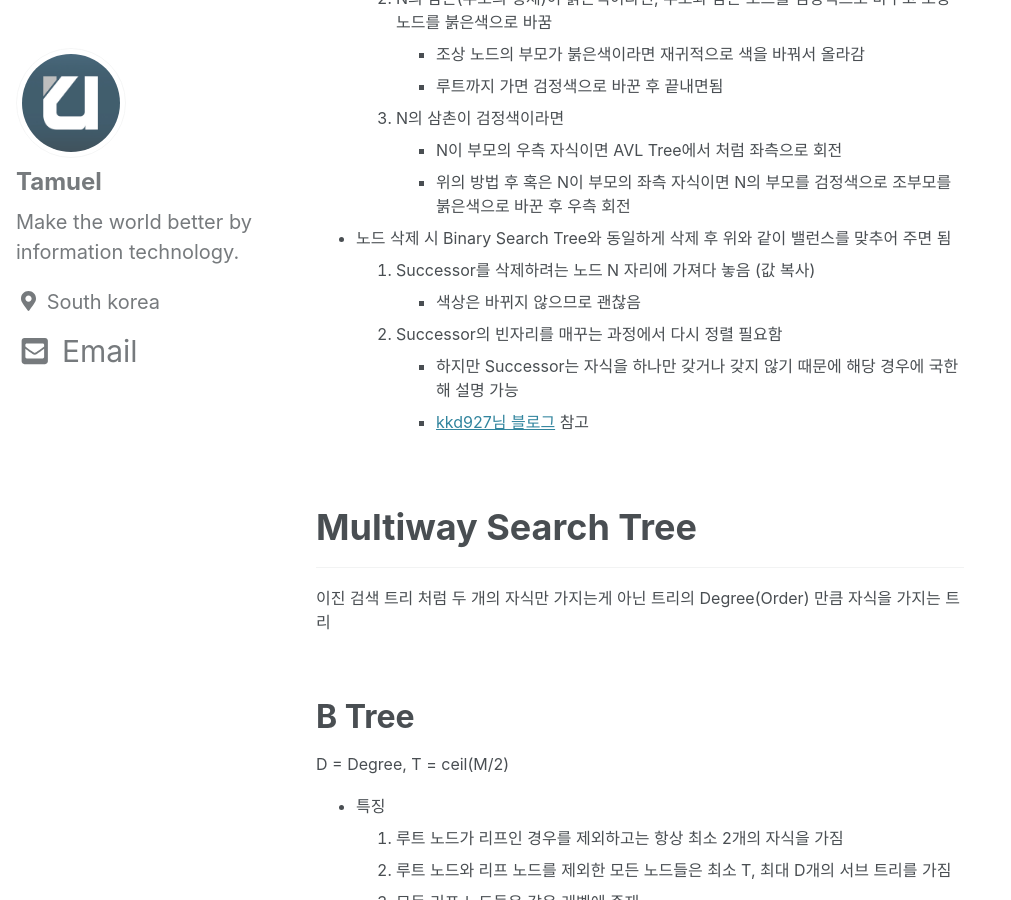
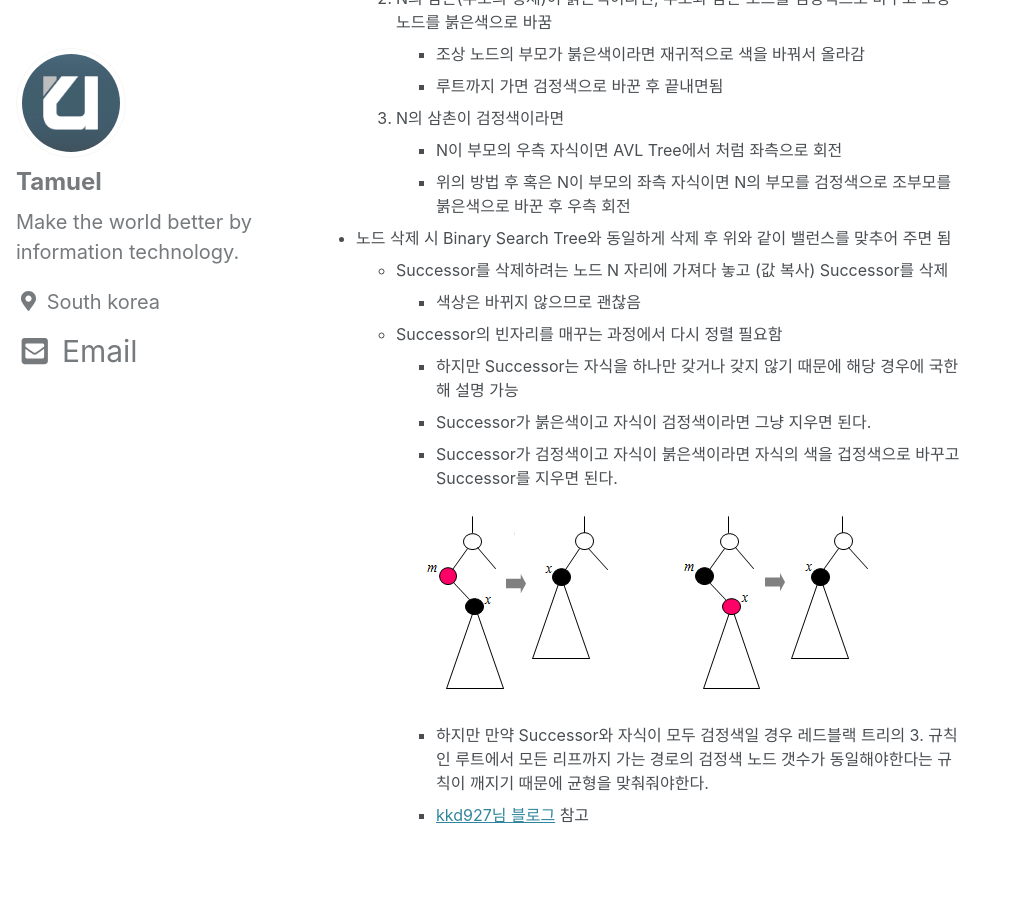
Before and after one commit to Tamuel/tamuel.github.io, a Jekyll site: the page built from _posts/2019-02-27-자료구조-정리.md, in a window 1280 px wide and 900 px high, scrolled down 14775 px. Shown: the whole window, without its empty margins (0-1011 px from the left). Built offline with Jekyll 4.4.1, drawn with Linux system fonts in a browser that asks for light colours; cached includes are drawn as plain includes.

Commit message:
Update 블로그

```diff
--- a/_posts/2019-02-27-자료구조-정리.md
+++ b/_posts/2019-02-27-자료구조-정리.md
@@ -438,11 +438,17 @@ Balanced Binary Search Tree를 만들기 위한 또 다른 방법
 		* N이 부모의 우측 자식이면 AVL Tree에서 처럼 좌측으로 회전
 		* 위의 방법 후 혹은 N이 부모의 좌측 자식이면 N의 부모를 검정색으로 조부모를 붉은색으로 바꾼 후 우측 회전
 * 노드 삭제 시 Binary Search Tree와 동일하게 삭제 후 위와 같이 밸런스를 맞추어 주면 됨
-	1. Successor를 삭제하려는 노드 N 자리에 가져다 놓음 (값 복사)
-		* 색상은 바뀌지 않으므로 괜찮음
-	2. Successor의 빈자리를 매꾸는 과정에서 다시 정렬 필요함
-		* 하지만 Successor는 자식을 하나만 갖거나 갖지 않기 때문에 해당 경우에 국한해 설명 가능
-		* [kkd927님 블로그](https://itstory.tk/entry/%EB%A0%88%EB%93%9C%EB%B8%94%EB%9E%99-%ED%8A%B8%EB%A6%ACRed-black-tree) 참고
+  * Successor를 삭제하려는 노드 N 자리에 가져다 놓고 (값 복사) Successor를 삭제
+    * 색상은 바뀌지 않으므로 괜찮음
+  * Successor의 빈자리를 매꾸는 과정에서 다시 정렬 필요함
+    * 하지만 Successor는 자식을 하나만 갖거나 갖지 않기 때문에 해당 경우에 국한해 설명 가능
+    * Successor가 붉은색이고 자식이 검정색이라면 그냥 지우면 된다.
+    * Successor가 검정색이고 자식이 붉은색이라면 자식의 색을 겁정색으로 바꾸고 Successor를 지우면 된다.
+
+    ![](/assets/images/markdown-img-paste-2019031900430620.png)
+
+    * 하지만 만약 Successor와 자식이 모두 검정색일 경우 레드블랙 트리의 3. 규칙인 루트에서 모든 리프까지 가는 경로의 검정색 노드 갯수가 동일해야한다는 규칙이 깨지기 때문에 균형을 맞춰줘야한다.
+    * [kkd927님 블로그](https://itstory.tk/entry/%EB%A0%88%EB%93%9C%EB%B8%94%EB%9E%99-%ED%8A%B8%EB%A6%ACRed-black-tree) 참고
 
 ## Multiway Search Tree
 이진 검색 트리 처럼 두 개의 자식만 가지는게 아닌 트리의 Degree(Order) 만큼 자식을 가지는 트리
```
Also changed, not shown: _posts/2019-03-11-디자인-패턴.md (+1 -0 lines), assets/images/markdown-img-paste-2019031900430620.png (added).
